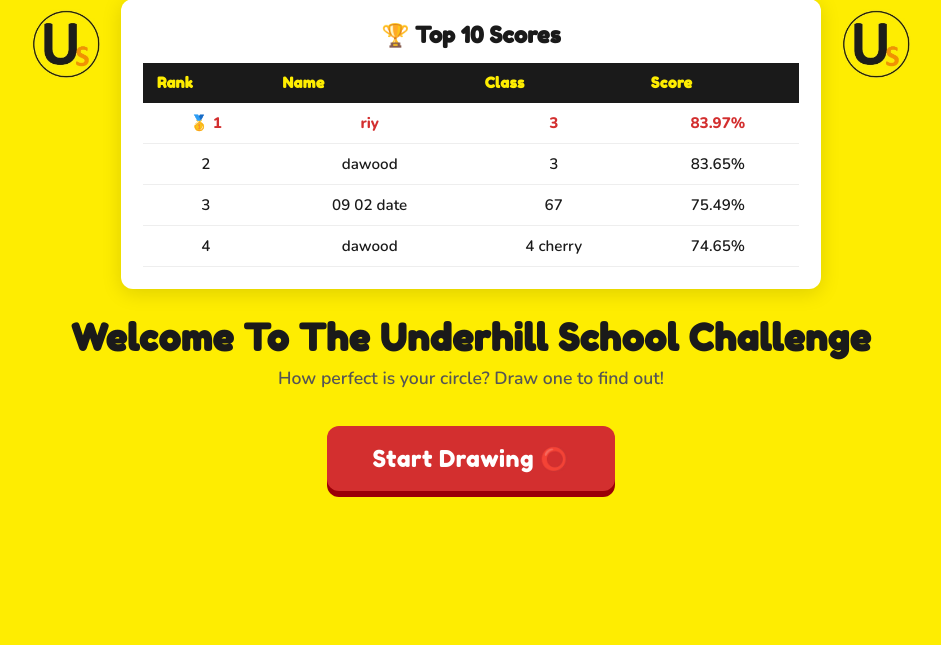
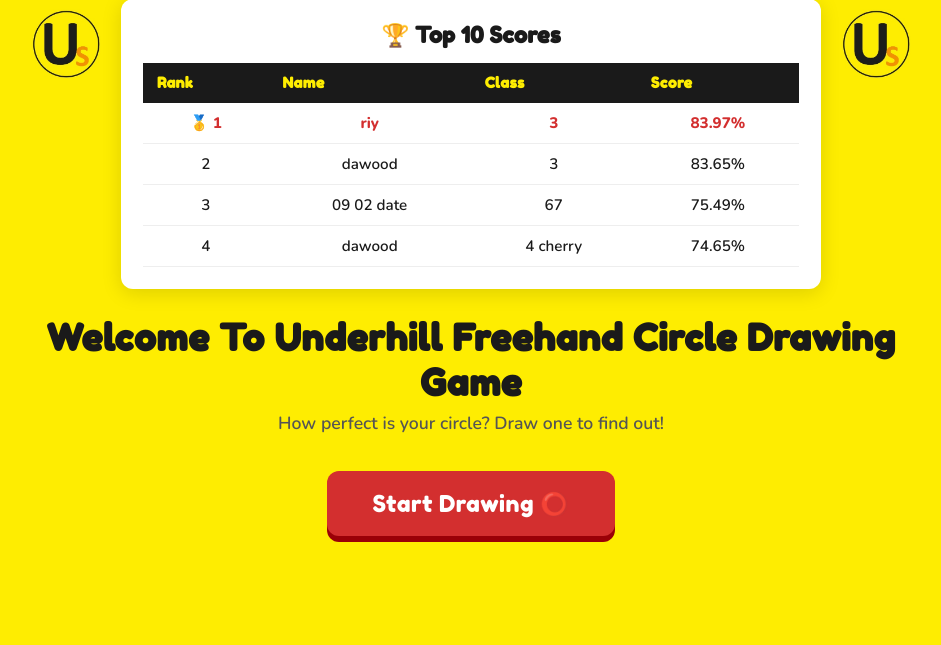
Before and after one commit to dawoodriy-hub/underhill-circlegame, a Flask app: page / in a window 1280 px wide. Shown: the part 80-725 px from the top of the page, without its empty margins (169-1110 px from the left). Run offline with Flask 3, Linux system fonts and the light colour scheme; data comes from the database, SQL or seed files in the repository.

Commit message:
Update index.html

```diff
--- a/templates/index.html
+++ b/templates/index.html
@@ -44,7 +44,7 @@
                 </table>
             </div>
 
-            <h1>Welcome To The Underhill School Challenge</h1>
+            <h1>Welcome To Underhill Freehand Circle Drawing Game</h1>
             <p class="subtitle">How perfect is your circle? Draw one to find out!</p>
             <button id="startBtn" class="btn btn-primary">Start Drawing ⭕</button>
 
```
